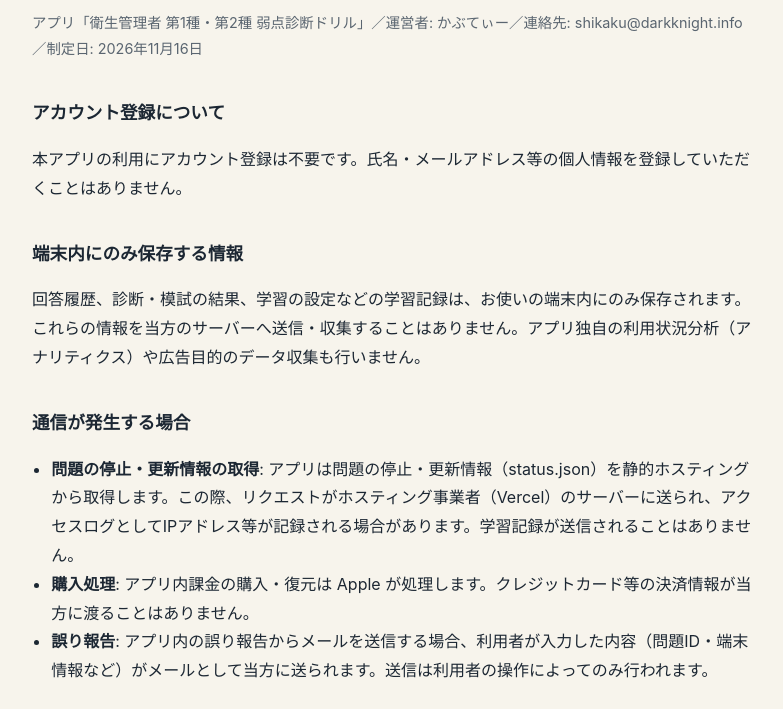
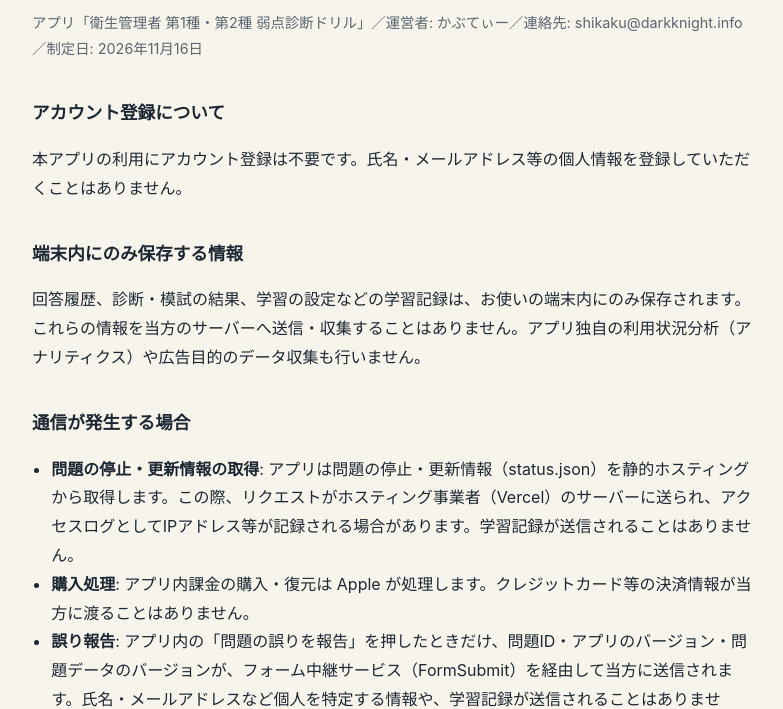
Before and after one commit to hayateer610/eisei-support, a plain HTML site: page privacy/index.html in a window 1280 px wide. Shown: the part 94-803 px from the top of the page, without its empty margins (248-1031 px from the left). Drawn offline with Linux system fonts and the light colour scheme.

Commit message:
Privacy: describe one-tap error report (question ID + versions via FormSubmit relay)

```diff
--- a/privacy/index.html
+++ b/privacy/index.html
@@ -20,7 +20,7 @@ ul{padding-left:1.2em}
 <ul>
 <li><b>問題の停止・更新情報の取得</b>: アプリは問題の停止・更新情報（status.json）を静的ホスティングから取得します。この際、リクエストがホスティング事業者（Vercel）のサーバーに送られ、アクセスログとしてIPアドレス等が記録される場合があります。学習記録が送信されることはありません。</li>
 <li><b>購入処理</b>: アプリ内課金の購入・復元は Apple が処理します。クレジットカード等の決済情報が当方に渡ることはありません。</li>
-<li><b>誤り報告</b>: アプリ内の誤り報告からメールを送信する場合、利用者が入力した内容（問題ID・端末情報など）がメールとして当方に送られます。送信は利用者の操作によってのみ行われます。</li>
+<li><b>誤り報告</b>: アプリ内の「問題の誤りを報告」を押したときだけ、問題ID・アプリのバージョン・問題データのバージョンが、フォーム中継サービス（FormSubmit）を経由して当方に送信されます。氏名・メールアドレスなど個人を特定する情報や、学習記録が送信されることはありません。</li>
 </ul>
 <h2>広告・第三者提供</h2>
 <p>広告は表示しません。広告識別子（IDFA）は使用しません。取得した情報を第三者へ販売することはありません。</p>
```
